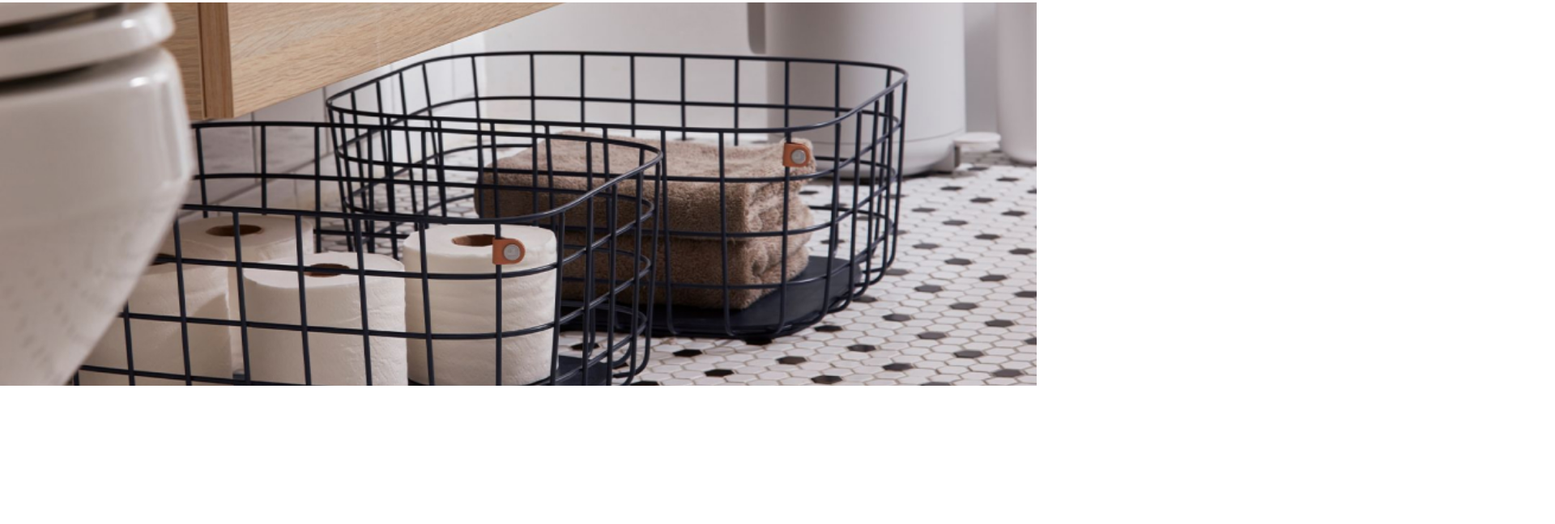
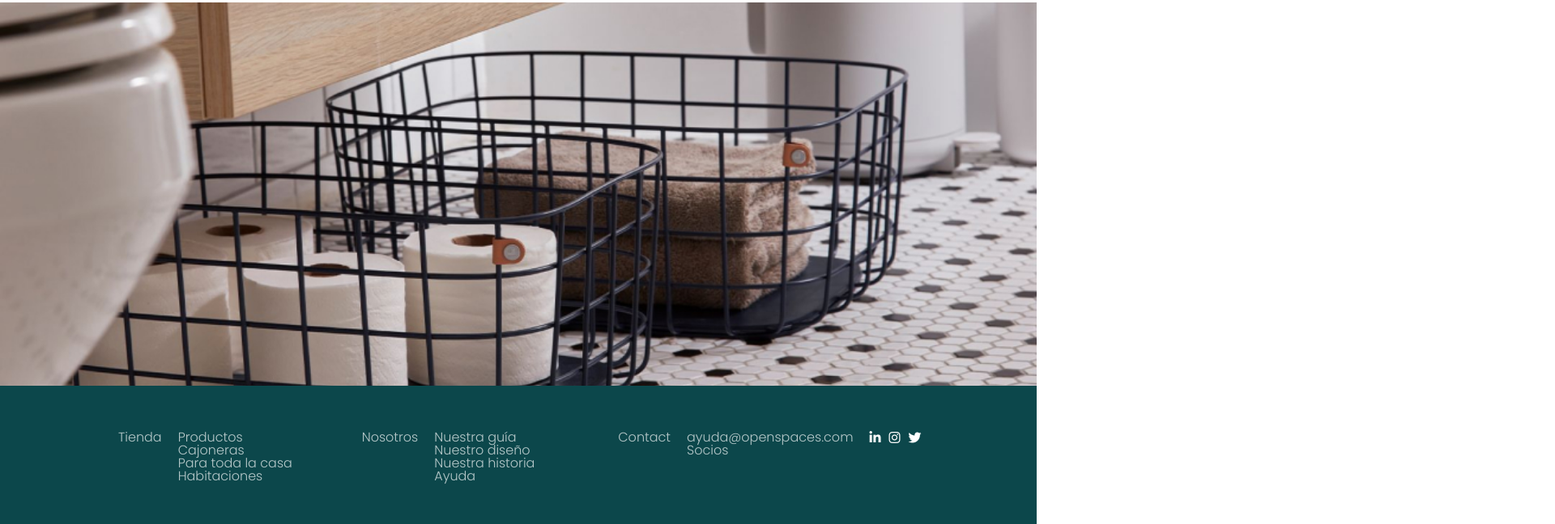
Before and after one commit to LitaGarcia/Open-Spaces, a website: page docs/index.html in a window 1280 px wide. Shown: the part 1971-2619 px from the top of the page at 81% size, 1920 px wide, since content can reach past the window. Before the commit the page ends 2448 px from the top, so only its background shows below. Drawn offline with Linux system fonts and the light colour scheme.

Commit message:
uploaded docs

```diff
--- a/docs/index.html
+++ b/docs/index.html
@@ -96,6 +96,56 @@
       </section>
     </main>
 
+    <section class="footer">
+      <h3 class="footer__title">Tienda</h3>
+      <nav class="footer__nav">
+        <ul>
+          <li><a href="https://adalab.es/">Productos</a></li>
+          <li><a href="https://adalab.es/">Cajoneras</a></li>
+          <li><a href="https://adalab.es/">Para toda la casa</a></li>
+          <li><a href="https://adalab.es/">Habitaciones</a></li>
+        </ul>
+      </nav>
+
+      <h3 class="footer__title">Nosotros</h3>
+      <nav class="footer__nav">
+        <ul>
+          <li><a href="https://adalab.es/">Nuestra guía</a></li>
+          <li><a href="https://adalab.es/">Nuestro diseño</a></li>
+          <li><a href="https://adalab.es/">Nuestra historia</a></li>
+          <li><a href="https://adalab.es/">Ayuda</a></li>
+        </ul>
+      </nav>
+
+
+      <h3 class="footer__title">Contact</h3>
+      <nav class="footer__nav--contact">
+        <ul>
+          <li><a href="mailto:ayuda@openspaces.com">ayuda@openspaces.com</a></li>
+          <li><a href="https://adalab.es">Socios</a></li>
+        </ul>
+      </nav>
+      <nav>
+        <ul class="footer__nav--socialmedia">
+          <li>
+            <a href="https://es.linkedin.com" class="icon__socialmedia"
+              ><i class="fa-brands fa-linkedin-in icon__socialmedia"></i
+            ></a>
+          </li>
+          <li>
+            <a href="https://www.instagram.com/" class="icon__socialmedia"
+              ><i class="fa-brands fa-instagram icon__socialmedia"></i
+            ></a>
+          </li>
+          <li>
+            <a href="https://twitter.com/"
+              ><i class="fa-brands fa-twitter icon__socialmedia"></i
+            ></a>
+          </li>
+        </ul>
+      </nav>
+      <i class="fa-solid fa-arrow-up footer__icon"></i>
+    </section>
 
   </body>
 </html>
```
Also changed, not shown: docs/assets/css/main.css.
